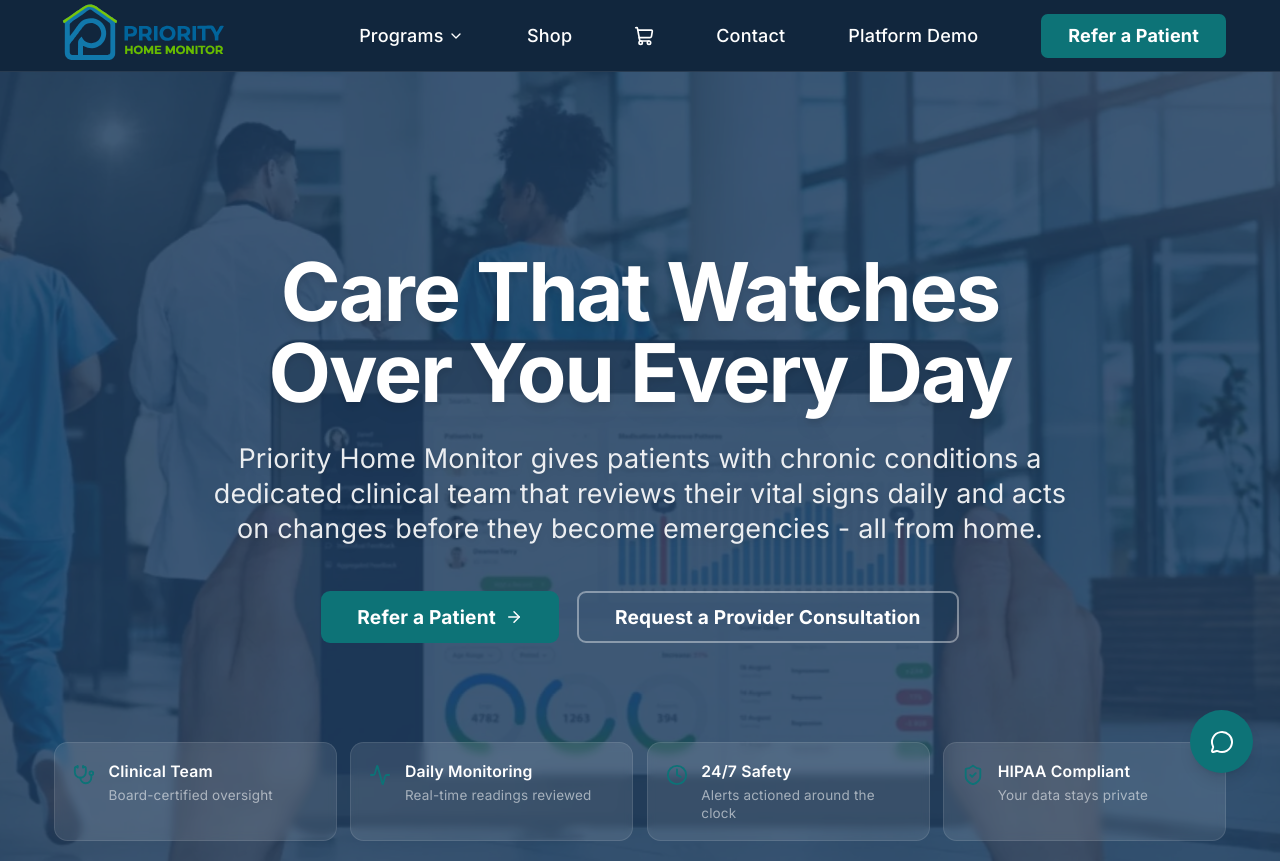
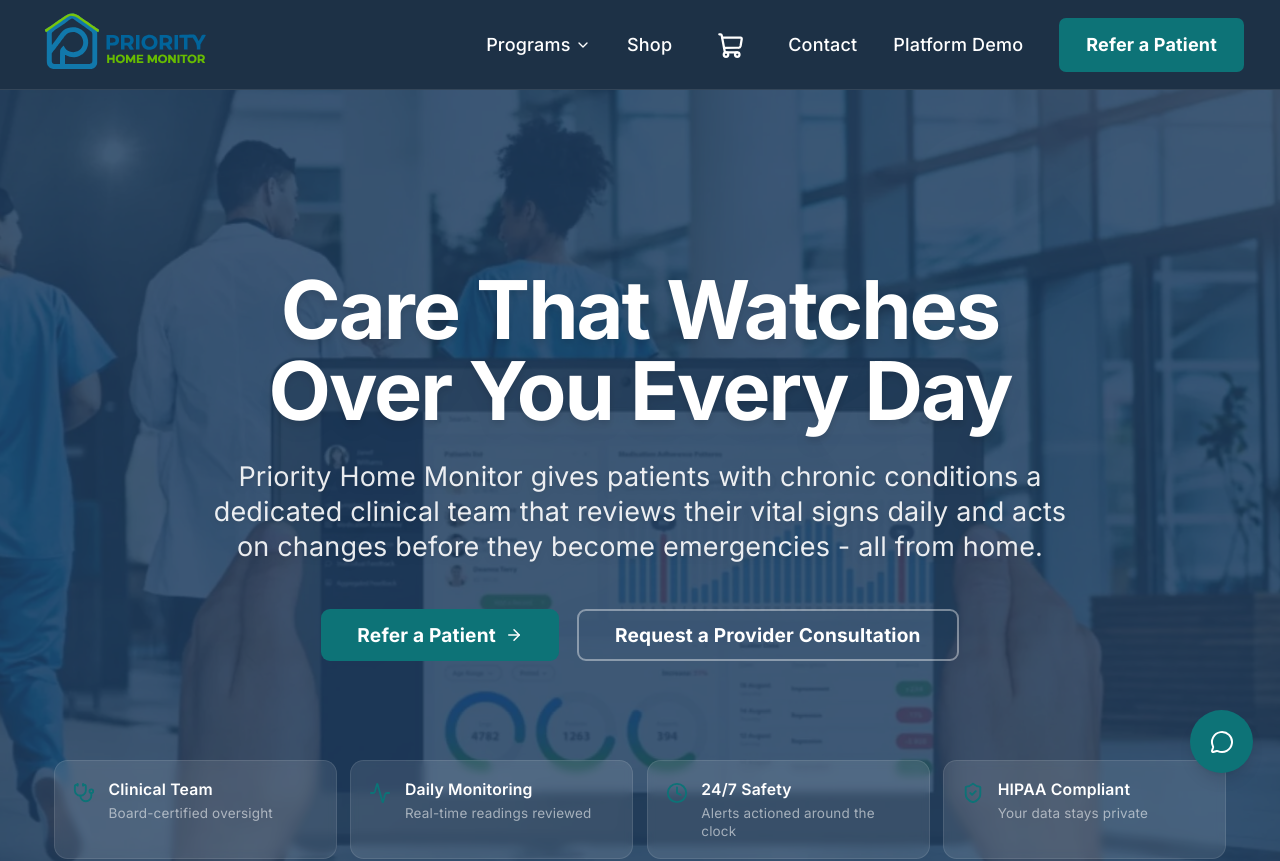
Before and after one commit to mubeenvr27/PHM, a Next.js app in the folder apps/web/: page / in a window 1280 px wide. Shown: the top 861 px of the page. Built offline with nearby package versions, Linux system fonts and the light colour scheme.

Commit message:
Modernize Navbar with frosted glass, new colors, and spacing

```diff
--- a/apps/web/src/components/Navbar.tsx
+++ b/apps/web/src/components/Navbar.tsx
@@ -32,15 +32,15 @@
   return (
     <header
       role="banner"
-      className="sticky top-0 z-50 h-16 bg-[#11263d] border-b border-white/10 transition-all duration-300"
+      className="sticky top-0 z-50 h-20 bg-[#11263d]/95 backdrop-blur-md border-b border-white/10 transition-all duration-300"
     >
-      <nav className="flex items-center justify-between h-16 max-w-7xl mx-auto px-6 md:px-12 w-full" aria-label="Main navigation">
+      <nav className="flex items-center justify-between h-20 max-w-7xl mx-auto px-4 sm:px-6 lg:px-8 w-full" aria-label="Main navigation">
 
         {/* ── Logo ── */}
         <Logo variant="horizontal" className="shrink-0 flex items-center w-40" />
 
         {/* ── Desktop Nav ── */}
-        <div className="hidden md:flex items-center gap-6">
+        <div className="hidden md:flex items-center gap-8">
           {/* Programs Dropdown */}
           <div className="relative">
             <button
@@ -48,7 +48,7 @@
               aria-expanded={programsOpen}
               onClick={() => setProgramsOpen((o) => !o)}
               onBlur={() => setTimeout(() => setProgramsOpen(false), 150)}
-              className="flex h-12 items-center gap-1 text-white font-medium px-4 rounded-md transition-colors hover:bg-white/10"
+              className="flex h-12 items-center gap-1 text-white text-base font-medium transition-colors duration-200 hover:text-[#0D7377]"
             >
               Programs
               <ChevronDown
@@ -102,7 +102,7 @@
           {/* Shop */}
           <Link
             href="/shop"
-            className="flex h-12 items-center text-white font-medium px-4 rounded-md transition-colors hover:bg-white/10"
+            className="flex h-12 items-center text-white text-base font-medium transition-colors duration-200 hover:text-[#0D7377]"
           >
             Shop
           </Link>
@@ -110,13 +110,13 @@
           {/* Cart */}
           <Link
             href="/cart"
-            className="relative flex h-12 w-12 items-center justify-center text-white rounded-md transition-colors hover:bg-white/10"
+            className="relative flex h-12 items-center justify-center text-white transition-colors duration-200 hover:text-[#0D7377]"
             aria-label={`Shopping cart${mounted && totalItems > 0 ? `, ${totalItems} item${totalItems !== 1 ? 's' : ''}` : ''}`}
           >
-            <ShoppingCart size={20} />
+            <ShoppingCart className="w-6 h-6" />
             {mounted && totalItems > 0 && (
               <span
-                className="absolute -top-0.5 -right-0.5 flex h-5 min-w-[20px] items-center justify-center rounded-full bg-[#0D7377] px-1 text-[11px] font-bold text-white ring-2 ring-[#11263d] tabular-nums"
+                className="absolute -top-1 -right-2 flex h-5 min-w-[20px] items-center justify-center rounded-full bg-[#0D7377] px-1 text-[11px] font-bold text-white ring-2 ring-[#1B3A5C] tabular-nums"
                 aria-hidden="true"
               >
                 {totalItems > 99 ? '99+' : totalItems}
@@ -127,7 +127,7 @@
           {/* Contact */}
           <Link
             href="/contact"
-            className="flex h-12 items-center text-white font-medium px-4 rounded-md transition-colors hover:bg-white/10"
+            className="flex h-12 items-center text-white text-base font-medium transition-colors duration-200 hover:text-[#0D7377]"
           >
             Contact
           </Link>
@@ -137,7 +137,7 @@
             href="https://calendly.com/priorityhomemonitor/30min"
             target="_blank"
             rel="noopener noreferrer"
-            className="flex h-12 items-center text-white font-medium px-4 rounded-md transition-colors hover:bg-white/10"
+            className="flex h-12 items-center text-white text-base font-medium transition-colors duration-200 hover:text-[#0D7377]"
           >
             Platform Demo
           </a>
@@ -145,8 +145,7 @@
           {/* Primary CTA — Refer a Patient */}
           <Link
             href="/refer"
-            className="btn-primary ml-4 flex items-center justify-center rounded-md font-bold transition-colors"
-            style={{ height: "44px", backgroundColor: "#0D7377", color: "white", padding: "0 1.5rem" }}
+            className="flex h-12 items-center justify-center rounded-md bg-[#0D7377] text-white px-6 font-bold transition-all duration-300 hover:bg-[#0D7377]/90 hover:shadow-md"
           >
             Refer a Patient
           </Link>
```
